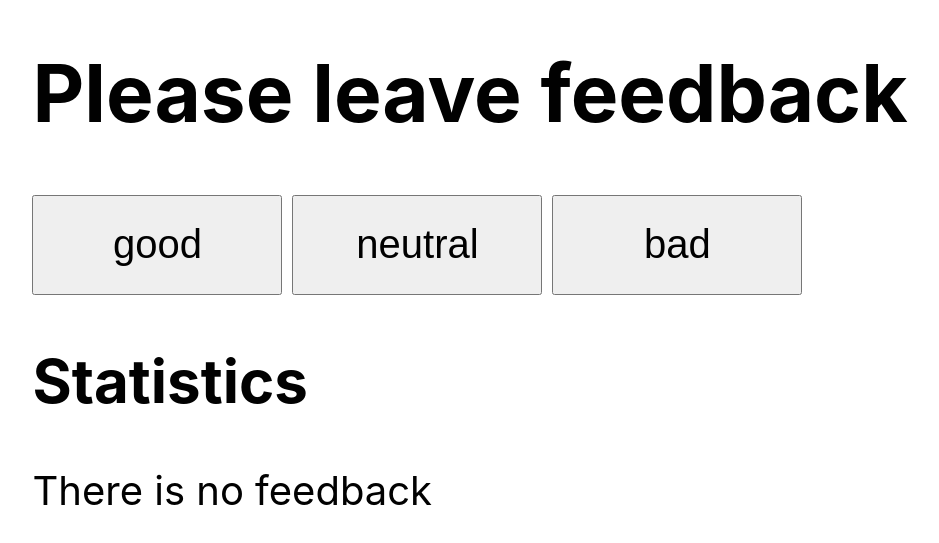
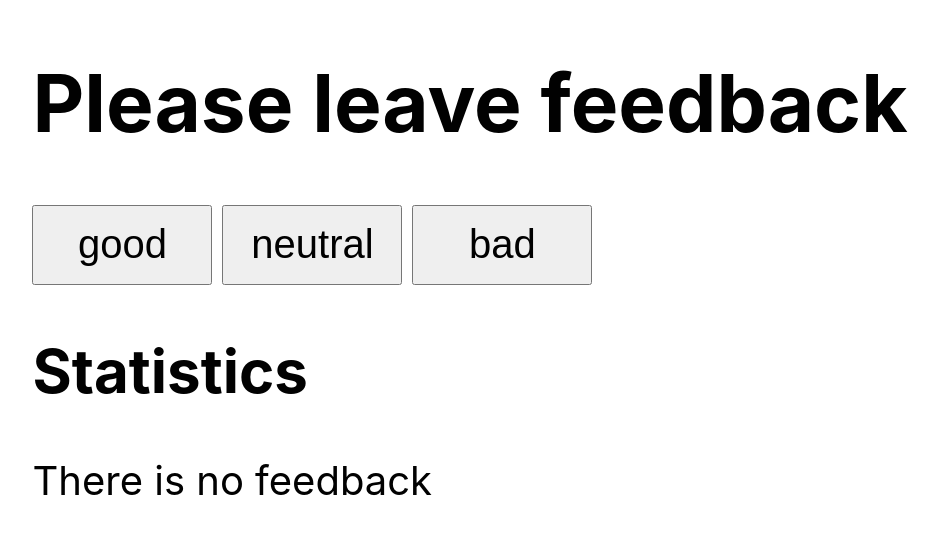
Before and after one commit to xwinkX/goit-react-hw-02-feedback, a React (Create React App) app: page / in a window 1280 px wide. Shown: the part 127-670 px from the top of the page, without its empty margins (170-1109 px from the left). Built offline with nearby package versions, Linux system fonts and the light colour scheme.

Commit message:
Update FeedbackOptions.module.css

```diff
--- a/src/components/FeedbackOptions/FeedbackOptions.module.css
+++ b/src/components/FeedbackOptions/FeedbackOptions.module.css
@@ -1,6 +1,6 @@
 .button {
-    width: 250px;
-    height: 100px;
+    width: 180px;
+    height: 80px;
     font-size: 40px;
     margin-right: 10px;
     cursor: pointer;
```
